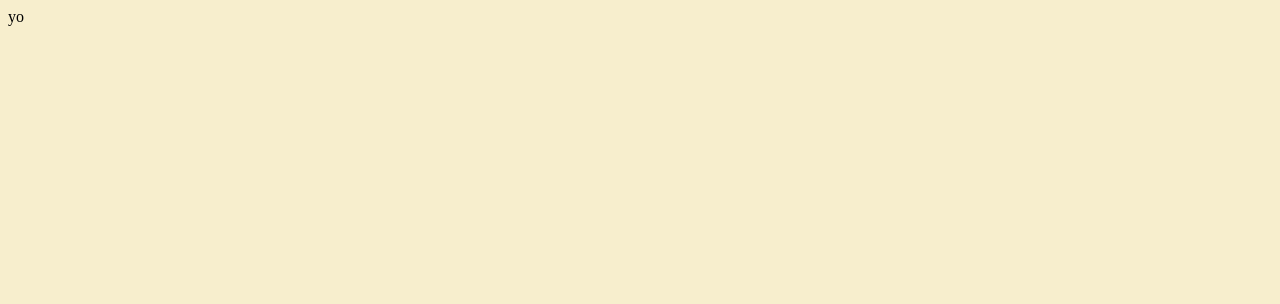
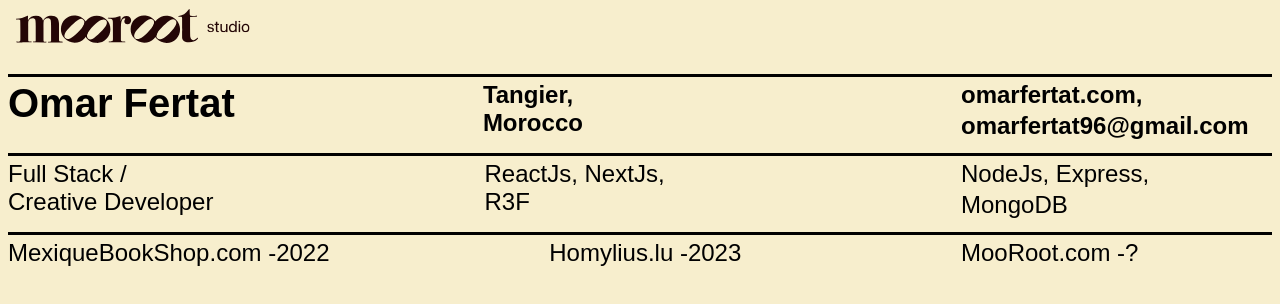
Before and after one commit to omarfrt/MooRoot, a Next.js app: page / in a window 1280 px wide. Shown: the top 304 px of the page. Built offline with nearby package versions, Linux system fonts and the light colour scheme.

Commit message:
needs to be tidier

```diff
--- a/src/app/page.js
+++ b/src/app/page.js
@@ -1,10 +1,134 @@
+"use client"
 import Image from "next/image";
 import styles from "./page.module.css";
+import Styled from "styled-components";
+import moorootSvg from "./mooroot.svg";
+import studioSvg from "./studio.svg";
+//LOGO
+const LogoContainer = Styled.div`
+  display: flex;
+  align-items: center;
+  margin-bottom: 30px;
+
+`;
+
+const MoorootLogo = Styled(Image)`
+  width: 198px;
+  height: 36px;
+`;
+const StudioLogo = Styled(Image)`
+  width: 44px;
+  height: 13px;
+`;
+//LINE
+const HorizontalLine = Styled.div`
+  width: 100%;
+  height: 3px;
+  background-color: black;
+`;
+//COLUMN
+const ColumnContainer = Styled.div`
+display: flex;
+justify-content: space-between;
+align-items: left;
+margin-top: 4px;
+margin-bottom: 10px;
+`
+//First column
+const NameComponent = Styled.div`
+  font-family: 'Space Grotesk', sans-serif;
+  font-weight: ${props => props.fontWeight || 'bold'};
+  font-size: ${props => props.fontSize || '40px'};
+  text-align: left;
+  margin-top: 0px;
+`;
+//Second column
+const AddressContainer = Styled.div`
+  display: flex;
+  flex-direction: column;
+  align-items: left;
+  width: 230px;
+  text-align: left;
+
+`;
+const AddressComponent = Styled.div`
+  font-family: 'Space Grotesk', sans-serif;
+  font-weight: ${props => props.fontWeight || 'bold'};
+  font-size: ${props => props.fontSize || '24px'};
+  text-align: left;
+
+
+`;
+//third column
+const WebsiteContainer = Styled.div`
+  display: flex;
+  flex-direction: column;
+  align-items: left;
+  width: 311px;
+  height: 62px;
+  text-align: left;
+
+`;
+const WebsiteComponent = Styled.div`
+  font-family: 'Space Grotesk', sans-serif;
+  font-weight: ${props => props.fontWeight || 'bold'};
+  font-size: ${props => props.fontSize || '24px'};
+   text-align: left;
+   width: 311px;
+  height: 62px;
+`;
+
+const ThirdColumn = Styled.div`
+  display: flex;
+  flex-direction: column;
+  align-items: left;
+
+  text-align: left;
+`;
 
 export default function Home() {
   return (
     <>
-    yo
+    <LogoContainer >
+      <MoorootLogo src={moorootSvg} alt="mooroot" />
+      <StudioLogo src={studioSvg} alt="studio" />
+    </LogoContainer>
+    <HorizontalLine />
+    <ColumnContainer>
+      <NameComponent>Omar Fertat</NameComponent>
+    <AddressContainer>
+      <AddressComponent>Tangier,</AddressComponent>
+    <AddressComponent> Morocco</AddressComponent>
+    </AddressContainer>
+    <WebsiteContainer>
+      <WebsiteComponent>omarfertat.com,</WebsiteComponent>
+      <WebsiteComponent>omarfertat96@gmail.com</WebsiteComponent>
+    </WebsiteContainer>
+    </ColumnContainer>
+    {/* //second column */}
+    <HorizontalLine />
+    <ColumnContainer>
+      <AddressContainer>
+        <AddressComponent fontWeight="medium" fontSize="24px" >Full Stack /</AddressComponent>
+        <AddressComponent fontWeight="medium" fontSize="24px" >Creative Developer</AddressComponent>
+      </AddressContainer>
+      <AddressContainer>
+        <AddressComponent fontWeight="medium" fontSize="24px" >ReactJs, NextJs,</AddressComponent>
+      <AddressComponent fontWeight="medium" fontSize="24px" > R3F</AddressComponent>
+    </AddressContainer>
+    <WebsiteContainer>
+      <WebsiteComponent fontWeight="medium" fontSize="24px" >NodeJs, Express,</WebsiteComponent>
+      <WebsiteComponent fontWeight="medium" fontSize="24px" >MongoDB</WebsiteComponent>
+    </WebsiteContainer>
+    </ColumnContainer>
+    {/* //third column */}
+    <HorizontalLine />
+    <ColumnContainer>
+    <AddressComponent fontWeight="medium" fontSize="24px" >MexiqueBookShop.com -2022</AddressComponent>
+    <AddressComponent fontWeight="medium" fontSize="24px" >Homylius.lu -2023</AddressComponent>
+    <WebsiteComponent fontWeight="medium" fontSize="24px" >MooRoot.com -?</WebsiteComponent>
+
+    </ColumnContainer>
     </>
   );
 }
```
Also changed, not shown: src/app/mooroot.svg (added), src/app/studio.svg (added).
